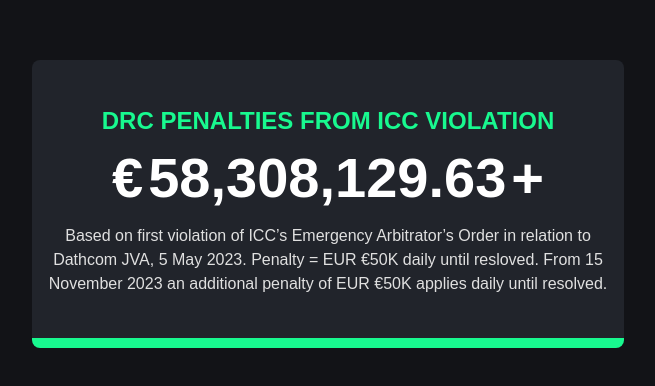
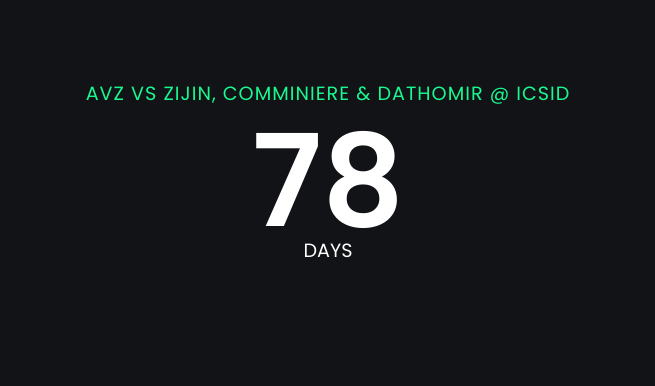
Before and after one commit to Spikerama/ICC_DRC_Penalties_2.0, a plain HTML site: page index.html in a window 1280 px wide. Shown: the part 228-614 px from the top of the page, without its empty margins (312-967 px from the left). Drawn offline with Linux system fonts and the light colour scheme.

Commit message:
Update index.html

```diff
--- a/index.html
+++ b/index.html
@@ -2,161 +2,84 @@
 <html lang="en">
 <head>
     <meta charset="UTF-8">
-  <meta name="viewport" content="width=device-width, initial-scale=1.0">
-  <meta name="description" content="This is my awesome counter!">
-  <meta property="og:title" content="DRC ICC Penalty Calculator 2.0">
-  <meta property="og:description" content="Calculates the amount of penalties the DRC has incurred since the first & 2nd violation of the ICC court ruling">
-  <meta property="og:image" content="https://raw.githubusercontent.com/Spikerama/ICC-Penalties-to-DRC-English/main/ICC%20Logo.png">
-  <meta property="og:url" content="https://spikerama.github.io/ICC-Penalties-to-DRC-English/">
-  <meta property="og:type" content="website">
-  <title>DRC ICC Penalty Calculator</title>
+    <meta name="viewport" content="width=device-width, initial-scale=1">
+    <title>ICSID Countdown</title>
     <style>
+        @import url('https://fonts.googleapis.com/css2?family=Poppins:wght@400;600&display=swap');
+
         * {
+            margin: 0;
             padding: 0;
-      margin: 0;
             box-sizing: border-box;
-      font-family: "Poppins", sans-serif;
+            font-family: 'Poppins', Helvetica, sans-serif;
         }
+
         body {
             background-color: #121317;
-    }
-    .wrapper {
-      position: absolute;
-      width: 80vw;
-      transform: translate(-50%, -50%);
-      top: 50%;
-      left: 50%;
-      display: flex;
-      justify-content: space-around;
-      gap: 10px;
-      height: 100vh;
-      overflow: hidden;
-    }
-    .container {
-      width: 74vmin;
-      height: 36vmin;
+            color: #ffffff;
             display: flex;
             flex-direction: column;
-      justify-content: space-around;
-      padding: 2em 0;
-      position: relative;
-      font-size: 16px;
-      border-radius: 0.5em;
-      background-color: #21242b;
-      border-bottom: 10px solid #18f98f;
-      margin-top: calc((100vh - 28vmin) / 2);
-    }
-    i {
-      color: #18f98f;
-      font-size: 50em;
+            justify-content: center;
+            align-items: center;
+            height: 100vh;
             text-align: center;
         }
-    .counter {
+
+        .countdown-container {
             display: flex;
             flex-direction: column;
-      align-items: center;
             justify-content: center;
-      font-weight: bold;
-      color: #ffffff;
-      font-size: 3.5em;
-    }
-    .counter-value {
-      display: flex;
             align-items: center;
         }
-    .counter-value span:not(:last-child) {
-      margin-right: 5px;
+
+        .title {
+            font-size: 1.2rem;
+            font-weight: 400;
+            text-transform: uppercase;
+            letter-spacing: 1px;
+            color: #18f98f;
+            margin-bottom: 10px;
         }
-    span#first-line-text {
-      color: #18f98f;
-      display: grid;
-      place-items: center;
-      font-weight: 700;
-      font-size: 1.5em;
+
+        .days-number {
+            font-size: 8rem;
+            font-weight: 600;
+            line-height: 1;
+            color: #ffffff;
         }
-    span.text {
-      color: #e0e0e0;
-      font-size: 1em;
-      text-align: center;
-      padding: 0.3em 0;
+
+        .days-label {
+            font-size: 1.2rem;
             font-weight: 400;
-      line-height: 1.5;
+            color: #ffffff;
+            margin-top: -10px;
         }
-    @media screen and (max-width: 1024px) {
-      .wrapper {
-        width: 85vw;
-      }
-      .container {
-        width: 50vw;
-        font-size: 12px;
-      }
-    }
-    @media screen and (max-width: 768px) {
-      .wrapper {
-        width: 100%;
-        flex-wrap: wrap;
-        gap: 30px;
-        height: auto;
-      }
-      .container {
-        width: 100%;
-        height: auto;
-        font-size: 14px;
-      }
-      i {
-        font-size: 40em;
-      }
-      .counter {
-        font-size: 2em;
-      }
-    }
+
     </style>
 </head>
 <body>
-  <div class="wrapper">
-    <div class="container">
-      <i class="fas fa-dollar-sign"></i>
-      <span id="first-line-text">DRC PENALTIES FROM ICC VIOLATION </span>
-      <div class="counter">
-        <div class="counter-value">
-          <span>€</span><span id="count">0</span><span>+</span>
+
+    <div class="countdown-container">
+        <div class="title">AVZ vs ZIJIN, COMMINIERE & DATHOMIR @ ICSID</div>
+        <div class="days-number" id="days-counter">0</div>
+        <div class="days-label">DAYS</div>
     </div>
-      </div>
-      <span class="text">Based on first violation of ICC’s Emergency Arbitrator’s Order in relation to Dathcom JVA, 5 May 2023. Penalty = EUR €50K daily until resloved. From 15 November 2023 an additional penalty of EUR €50K applies daily until resolved.
-      </span>
-
 
     <script>
-        // set start date as April 11, 2023 for the first penalty
-        const startDate1 = new Date("May 5, 2023 00:00:00");
-        // set start date as November 15, 2023 for the second penalty
-        const startDate2 = new Date("November 15, 2023 00:00:00");
+        const countdownDate = new Date("2025-06-02T00:00:00").getTime();
+        const daysElem = document.getElementById("days-counter");
 
-        // set the amount to accrue per day for each penalty in EUR
-        const amountPerDay1 = 50000; // First penalty
-        const amountPerDay2 = 50000; // Second penalty
+        function updateCountdown() {
+            const now = new Date().getTime();
+            const distance = countdownDate - now;
+            const days = Math.max(0, Math.floor(distance / (1000 * 60 * 60 * 24)));
 
-        function updateCounter() {
-          // get the current date
-          const currentDate = new Date();
-
-          // calculate the number of seconds elapsed for each penalty
-          const elapsedSeconds1 = Math.floor((currentDate - startDate1) / 1000);
-          const elapsedSeconds2 = Math.floor((currentDate - startDate2) / 1000);
-
-          // calculate the total amount accrued for each penalty
-          const totalAmount1 = elapsedSeconds1 * amountPerDay1 / (60 * 60 * 24);
-          const totalAmount2 = elapsedSeconds2 * amountPerDay2 / (60 * 60 * 24);
-
-          // update the counter value based on the sum of both penalties
-          const countElement = document.getElementById("count");
-          countElement.textContent = (totalAmount1 + totalAmount2).toLocaleString(undefined, {minimumFractionDigits: 2, maximumFractionDigits: 2});
+            daysElem.textContent = days;
         }
 
-        // update the counter every second
-        setInterval(updateCounter, 1000);
+        updateCountdown();
+        setInterval(updateCountdown, 1000);
     </script>
-    </div>
-  </div>
+
 </body>
 </html>
```
Lines whose indentation alone changed are shown as unchanged.
